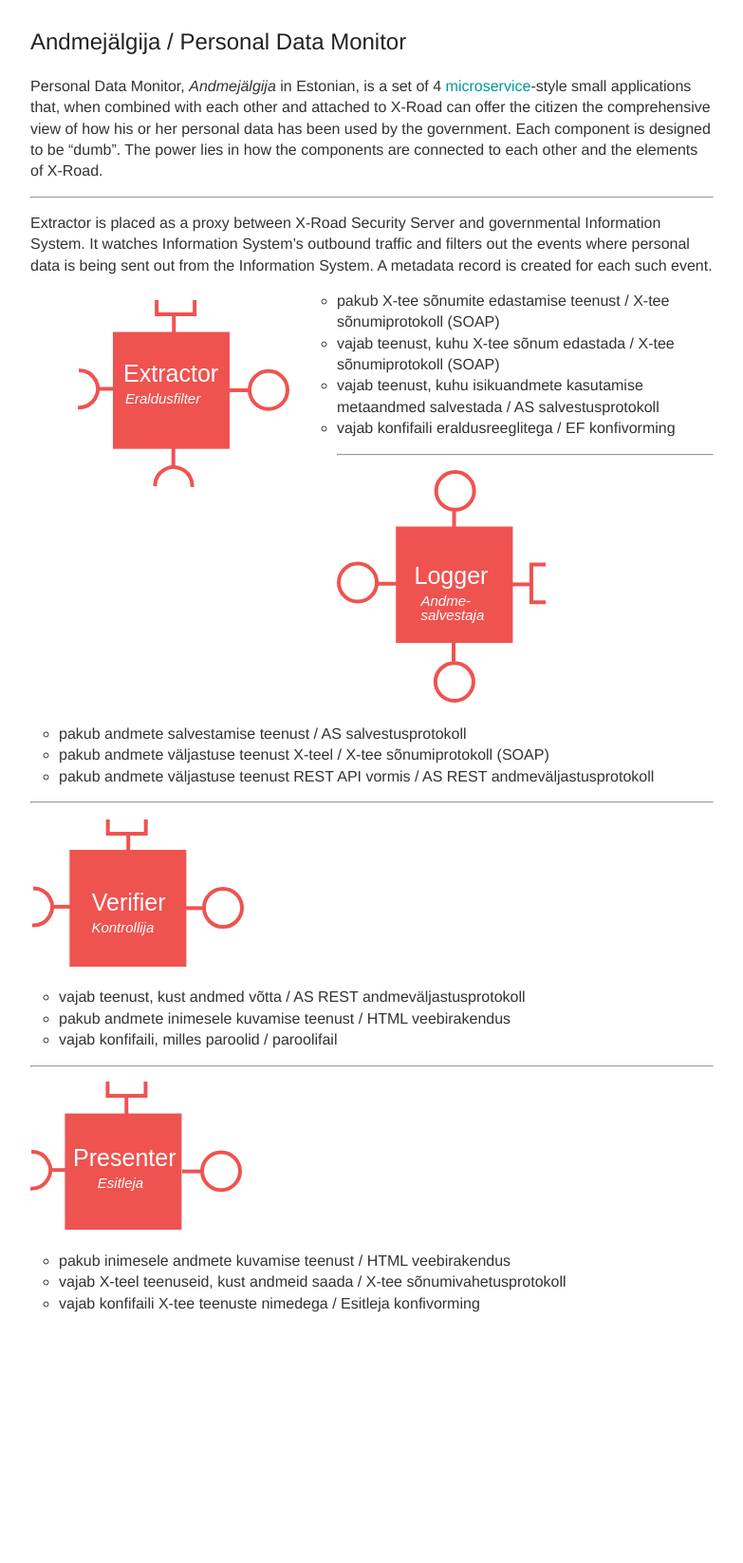
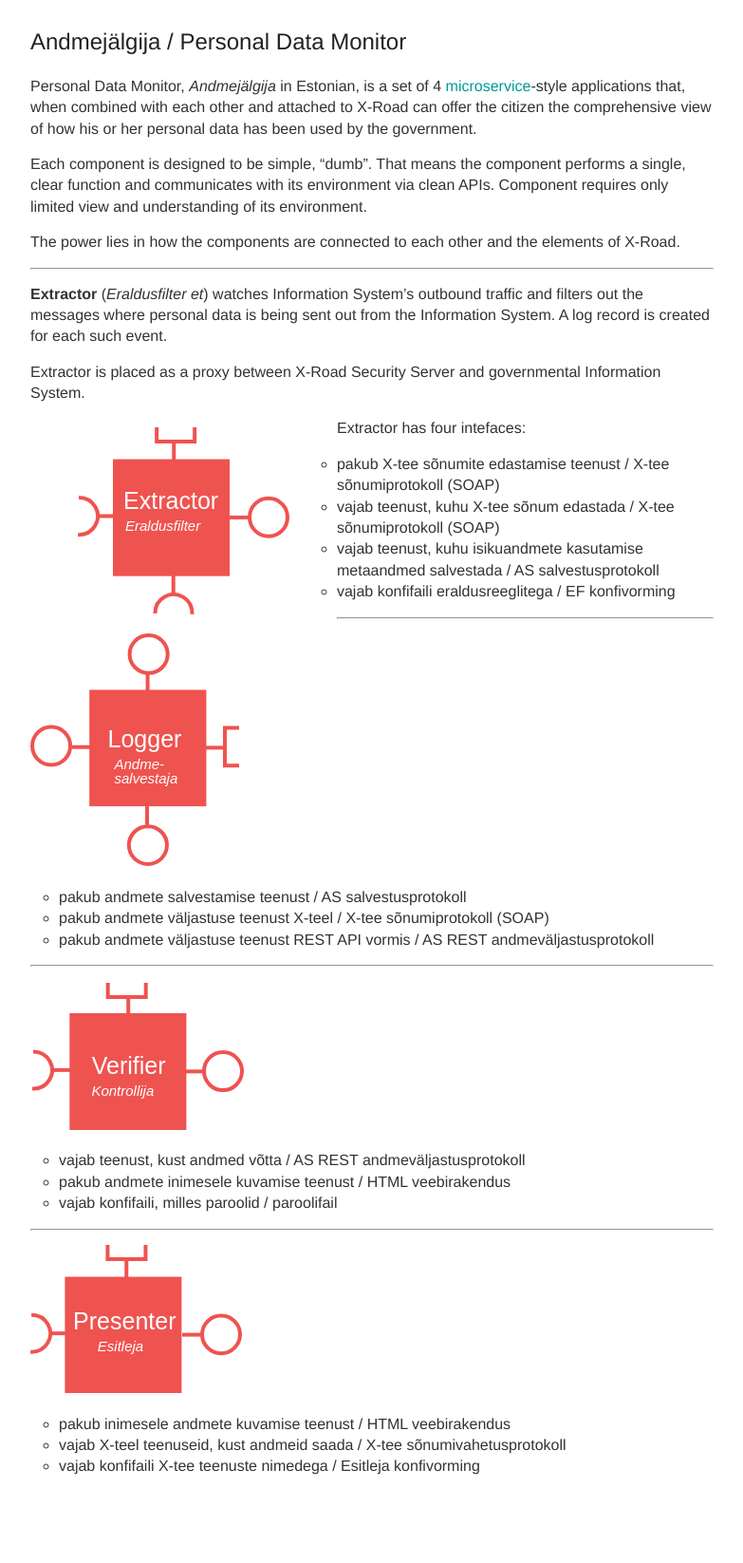
Before and after one commit to e-gov/AJ, a Jekyll site: the page built from _posts/2015-1-1-Presentation.md, in a window 1280 px wide. Shown: the whole page at 95% size, without its empty margins (248-1031 px from the left). Built offline with Jekyll 4.4.1, drawn with Linux system fonts in a browser that asks for light colours; Markdown is read by kramdown in place of the engine named in the settings; before the commit the page ends 1474 px from its top, so only the background shows below that.

Commit message:
Update 2015-1-1-Presentation.md

```diff
--- a/_posts/2015-1-1-Presentation.md
+++ b/_posts/2015-1-1-Presentation.md
@@ -3,13 +3,20 @@
 title: Andmejälgija / Personal Data Monitor
 ---
 
-Personal Data Monitor, *Andmejälgija* in Estonian, is a set of 4 [microservice](https://en.wikipedia.org/wiki/Microservices)-style small applications that, when combined with each other and attached to X-Road can offer the citizen the comprehensive view of how his or her personal data has been used by the government. Each component is designed to be "dumb". The power lies in how the components are connected to each other and the elements of X-Road.
+Personal Data Monitor, *Andmejälgija* in Estonian, is a set of 4 [microservice](https://en.wikipedia.org/wiki/Microservices)-style  applications that, when combined with each other and attached to X-Road can offer the citizen the comprehensive view of how his or her personal data has been used by the government.
+
+Each component is designed to be simple, "dumb". That means the component performs a single, clear function and communicates with its environment via clean APIs. Component requires only limited view and understanding of its environment.
+
+The power lies in how the components are connected to each other and the elements of X-Road.
 
 ---
-Extractor is placed as a proxy between X-Road Security Server and governmental Information System. It watches Information System's outbound traffic and filters out the events where personal data is being sent out from the Information System. A metadata record is created for each such event.
+**Extractor** (*Eraldusfilter* *et*) watches Information System's outbound traffic and filters out the messages where personal data is being sent out from the Information System. A log record is created for each such event.
+
+Extractor is placed as a proxy between X-Road Security Server and governmental Information System.
 
 <img style='float:left; margin: 10px 50px;' src='{{ site.url }}/img/Extractor.svg'>
 
+Extractor has four intefaces:
 - pakub X-tee sõnumite edastamise teenust / X-tee sõnumiprotokoll (SOAP)
 - vajab teenust, kuhu X-tee sõnum edastada / X-tee sõnumiprotokoll (SOAP)
 - vajab teenust, kuhu isikuandmete kasutamise metaandmed salvestada / AS salvestusprotokoll
```
